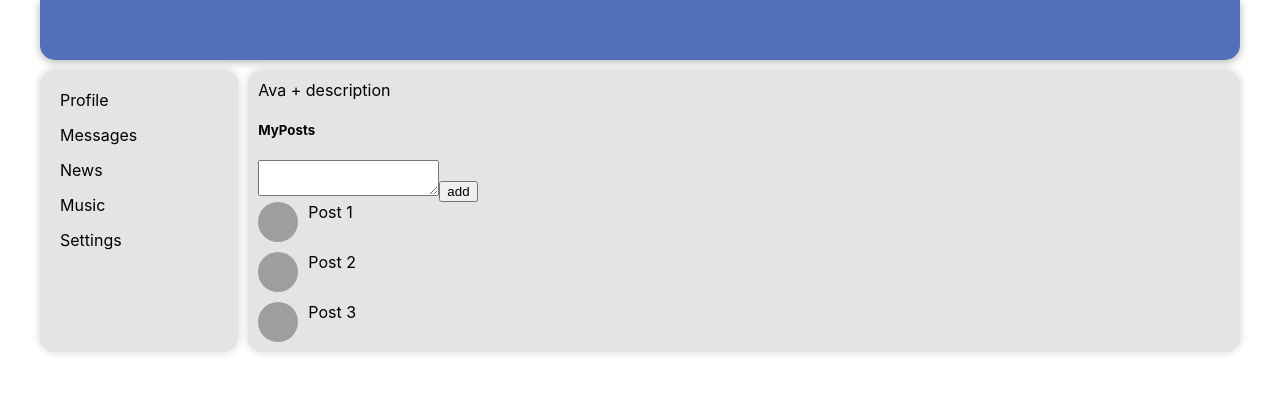
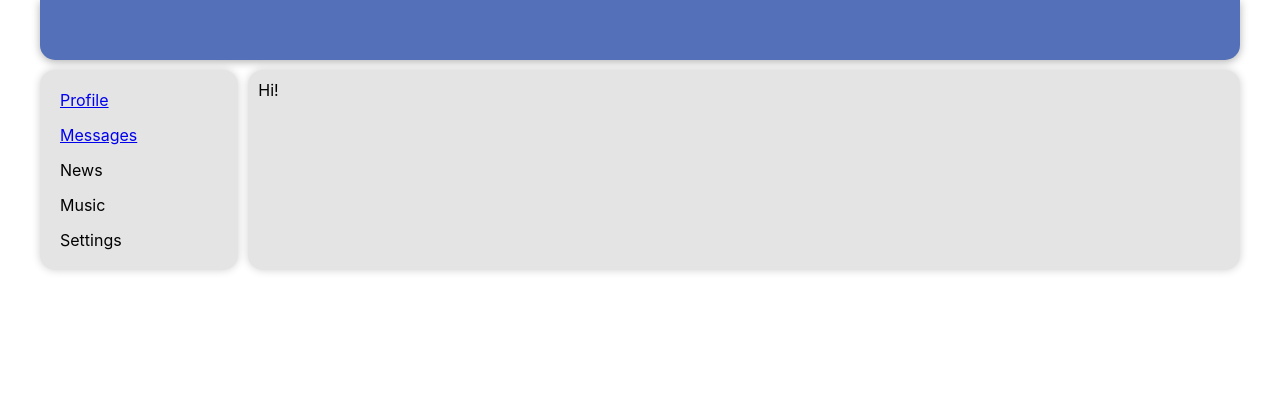
Before and after one commit to Endy-Guff/samurai-way, a React (Create React App) app: page /Dialogs in a window 1280 px wide. Shown: the top 394 px of the page. Built offline with nearby package versions, Linux system fonts and the light colour scheme; grey boxes are pictures that could not be loaded.

Commit message:
19 lesson

```diff
--- a/package.json
+++ b/package.json
@@ -16,7 +16,7 @@
     "react": "17.0.2",
     "react-dom": "17.0.2",
     "react-redux": "7.2.6",
-    "react-router-dom": "5.3.0",
+    "react-router-dom": "^6.9.0",
     "react-scripts": "5.0.0",
     "react-test-renderer": "17.0.2",
     "redux": "4.1.2",
--- a/src/App.css
+++ b/src/App.css
@@ -8,6 +8,14 @@
   grid-template-areas:
   'h h'
   'n c';
+}
+
+.app-wrapper-content{
+  grid-area: c;
+  background: #E4E4E4;
+  box-shadow: 0px 0px 8px rgba(0, 0, 0, 0.19);
+  border-radius: 15px;
+  padding: 10px;
 }
 
 .App-logo {
--- a/src/App.tsx
+++ b/src/App.tsx
@@ -1,17 +1,26 @@
 import React from 'react';
 import './App.css';
-import { Header } from './components/Header/Header';
-import { Navbar } from './components/Navbar/Navbar';
-import { Profile } from './components/Profile/Profile';
+import {Header} from './components/Header/Header';
+import {Navbar} from './components/Navbar/Navbar';
+import {Profile} from './components/Profile/Profile';
+import {Dialogs} from "./components/Dialogs/Dialogs";
+import {BrowserRouter, Route, Routes} from "react-router-dom";
 
 function App() {
-  return (
-    <div className="App-wrapper">
-      <Header />
-      <Navbar />
-      <Profile />
-    </div>
-  );
+    return (
+        <BrowserRouter>
+            <div className="App-wrapper">
+                <Header/>
+                <Navbar/>
+                <div className="app-wrapper-content">
+                    <Routes>
+                        <Route path='/Profile' element={<Profile/>}/>
+                        <Route path='/Dialogs' element={<Dialogs/>}/>
+                    </Routes>
+                </div>
+            </div>
+        </BrowserRouter>
+    );
 }
 
 export default App;
--- /dev/null
+++ b/src/components/Dialogs/Dialogs.tsx
@@ -0,0 +1,10 @@
+import React from "react";
+import s from './Dialogs/Dialogs.module.css';
+
+export const Dialogs = () =>{
+    return(
+        <div>
+            Hi!
+        </div>
+    )
+}
--- a/src/components/Navbar/Navbar.tsx
+++ b/src/components/Navbar/Navbar.tsx
@@ -4,8 +4,8 @@
 export function Navbar(){
     return <nav className={s.nav}>
     <ul className={s.nav_list}>
-      <li className={s.nav_item}>Profile</li>
-      <li className={s.nav_item}>Messages</li>
+      <li className={s.nav_item}><a href="/Profile">Profile</a></li>
+      <li className={s.nav_item}><a href="/Messages">Messages</a></li>
       <li className={s.nav_item}>News</li>
       <li className={s.nav_item}>Music</li>
       <li className={s.nav_item}>Settings</li>
```
Also changed, not shown: src/components/Dialogs/Dialogs.module.css (added), 1 other file (tests, documents, lock files or other folders).
